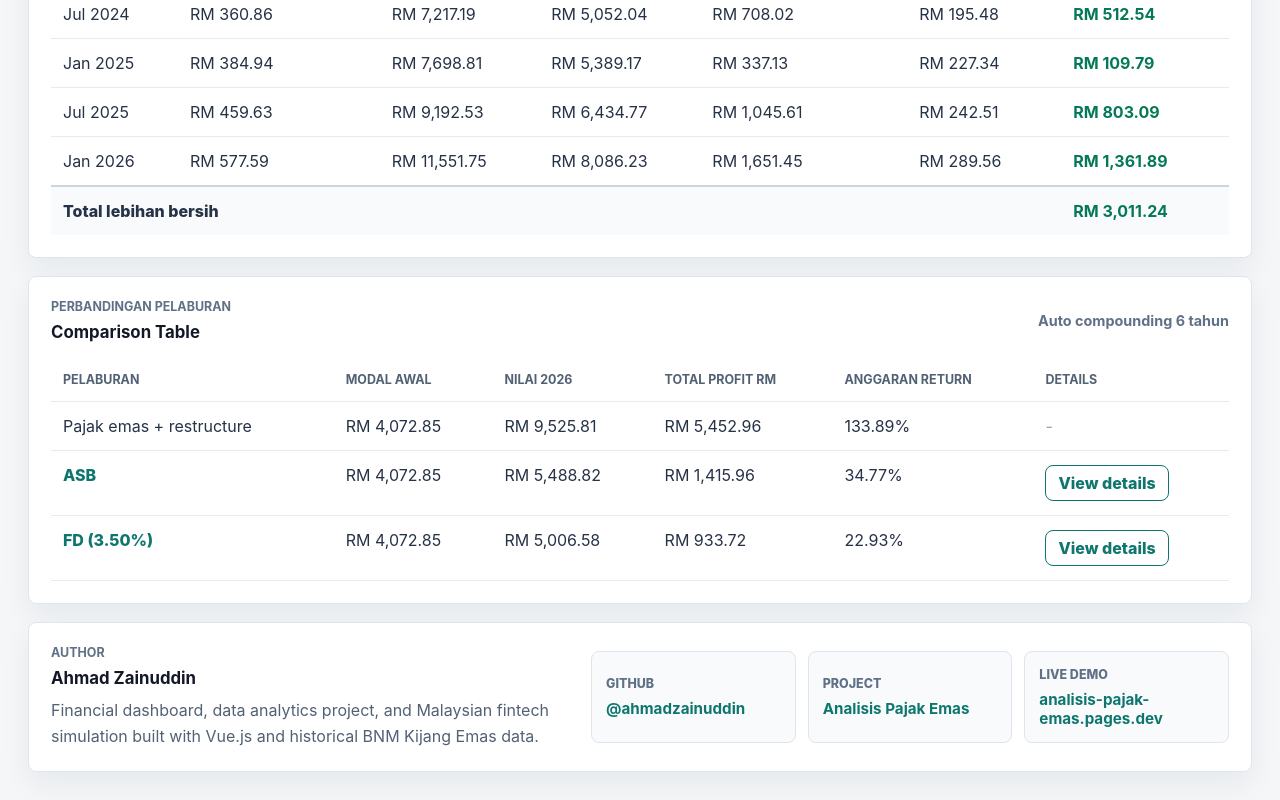
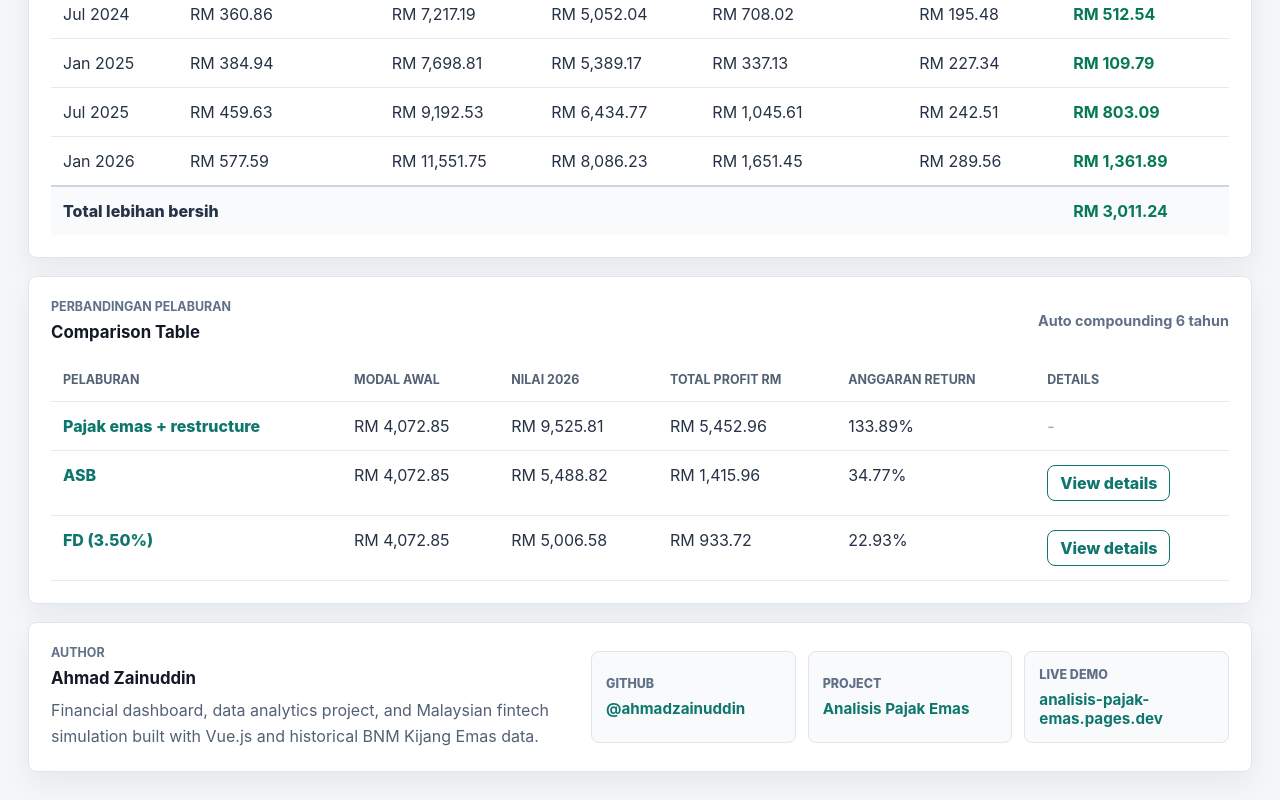
Before and after one commit to ahmadzainuddin/Analisis-Pajak-Emas, a Vue app: page / in a window 1280 px wide. Shown: the part 2361-3161 px from the top of the page. Built offline with nearby package versions, Linux system fonts and the light colour scheme.

Commit message:
style: align investment row labels

```diff
--- a/src/App.vue
+++ b/src/App.vue
@@ -666,7 +666,7 @@ const chartOptions = {
           <tbody>
             <tr v-for="row in investmentComparison.rows" :key="row.investment">
               <td>
-                <span :class="{ 'highlight-investment': row.key }">{{ row.investment }}</span>
+                <span class="highlight-investment">{{ row.investment }}</span>
               </td>
               <td>{{ formatCurrency(row.initial) }}</td>
               <td>{{ formatCurrency(row.final) }}</td>
```
